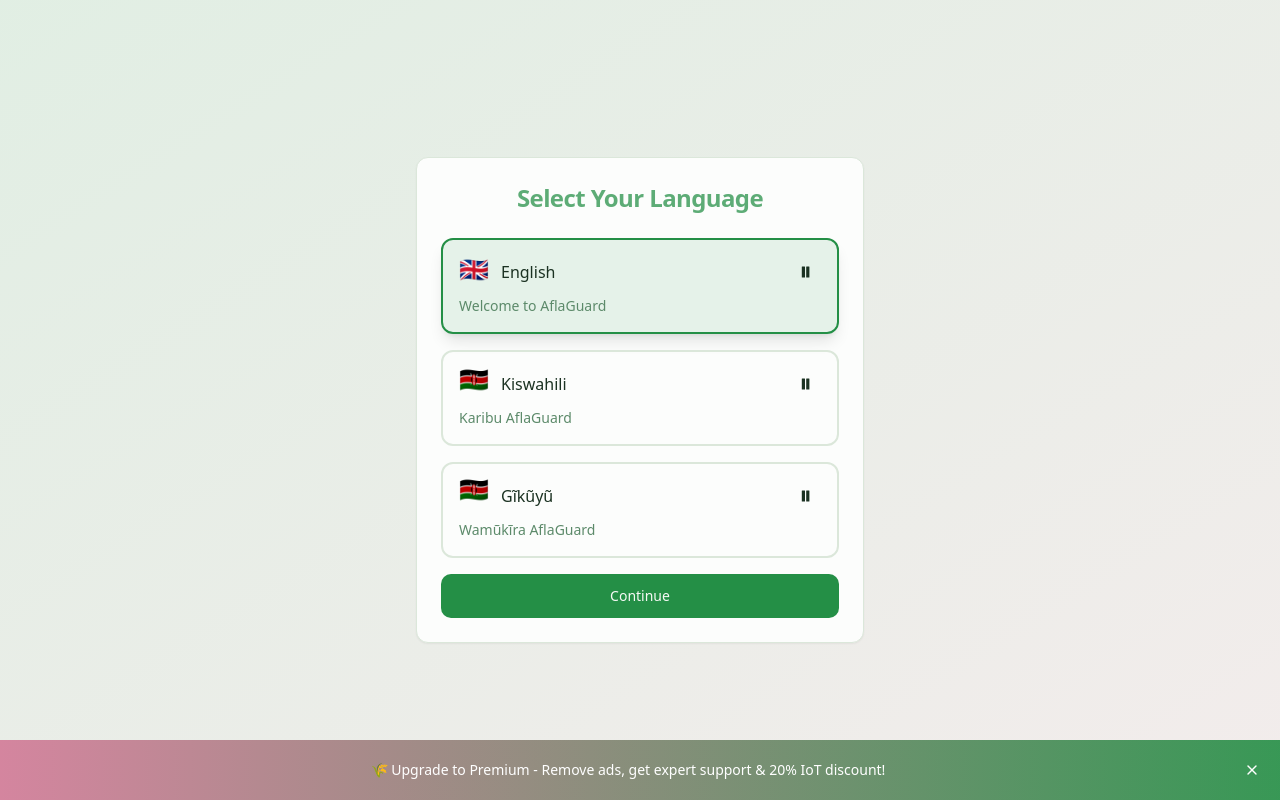
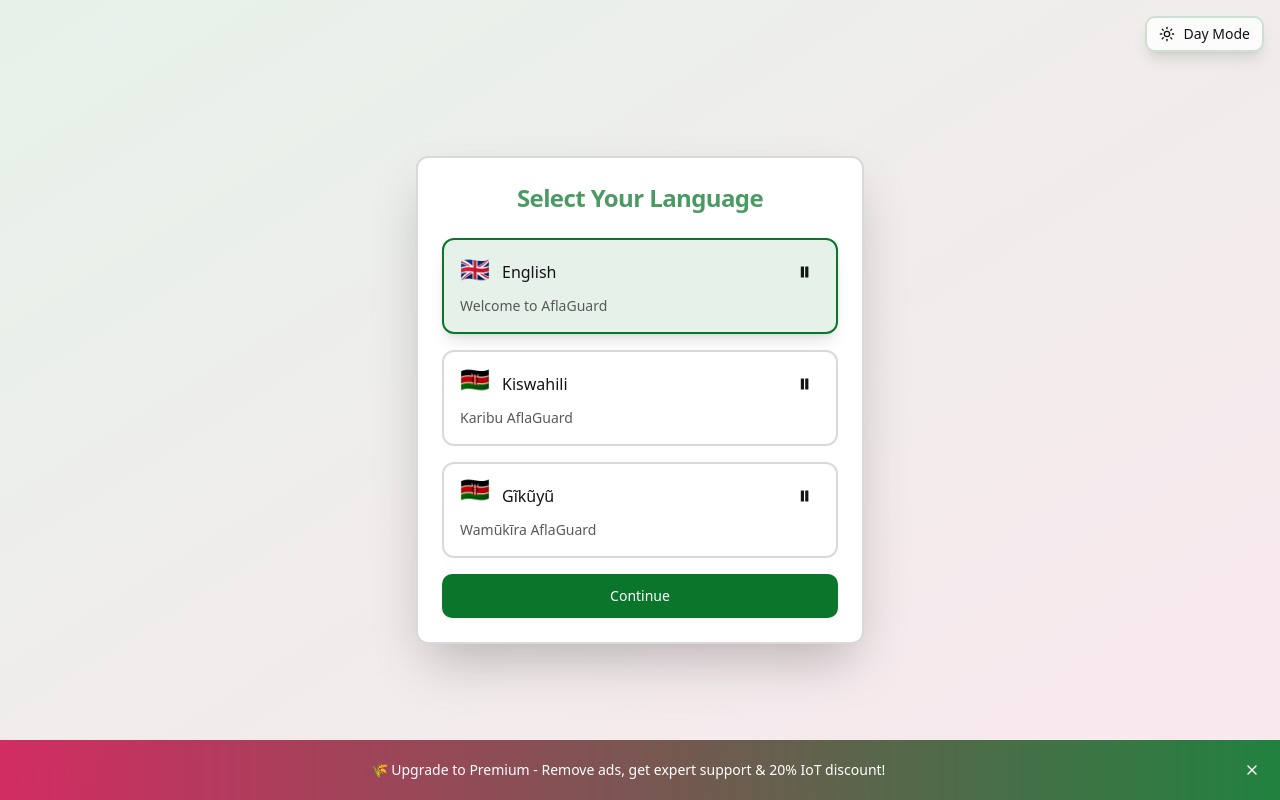
Before and after one commit to aryan331277/afla-guardian-connect, a React (Vite) app: page /language in a window 1280 px wide. Built offline with nearby package versions, Linux system fonts and the light colour scheme.

Commit message:
Add theme toggle functionality
Implement a theme toggle for day, night, and colorblind modes. Ensure visibility in sunlight by optimizing UI elements for each theme.

```diff
--- /dev/null
+++ b/src/components/ThemeToggle.tsx
@@ -0,0 +1,70 @@
+import { Sun, Moon, Eye } from 'lucide-react';
+import { Button } from '@/components/ui/button';
+import { useTheme } from '@/hooks/useTheme';
+import { ttsService } from '@/lib/tts';
+import { t } from '@/lib/i18n';
+
+export function ThemeToggle() {
+  const { theme, toggleTheme } = useTheme();
+
+  const getThemeIcon = () => {
+    switch (theme) {
+      case 'light':
+        return <Sun className="h-5 w-5" />;
+      case 'dark':
+        return <Moon className="h-5 w-5" />;
+      case 'colorblind':
+        return <Eye className="h-5 w-5" />;
+      default:
+        return <Sun className="h-5 w-5" />;
+    }
+  };
+
+  const getThemeLabel = () => {
+    switch (theme) {
+      case 'light':
+        return t('theme.day', 'Day Mode');
+      case 'dark':
+        return t('theme.night', 'Night Mode');
+      case 'colorblind':
+        return t('theme.colorblind', 'High Contrast');
+      default:
+        return t('theme.day', 'Day Mode');
+    }
+  };
+
+  const handleToggle = async () => {
+    const nextTheme = theme === 'light' ? 'dark' : theme === 'dark' ? 'colorblind' : 'light';
+    const nextLabel = nextTheme === 'light' ? 'Day Mode' : nextTheme === 'dark' ? 'Night Mode' : 'High Contrast';
+
+    toggleTheme();
+
+    // Provide audio feedback for accessibility
+    try {
+      const currentLanguage = localStorage.getItem('aflaguard-language') as 'en' | 'sw' | 'ki' || 'en';
+      await ttsService.speak(`${t('theme.switched', 'Switched to')} ${nextLabel}`, currentLanguage);
+    } catch (error) {
+      console.error('TTS failed:', error);
+    }
+  };
+
+  return (
+    <Button
+      variant="outline"
+      size="sm"
+      onClick={handleToggle}
+      className="flex items-center gap-2 hover-scale hover-glow transition-all duration-300
+                 border-2 border-primary/20 hover:border-primary/50
+                 bg-background/80 backdrop-blur-sm
+                 shadow-lg hover:shadow-xl"
+      aria-label={`Current theme: ${getThemeLabel()}. Click to switch.`}
+    >
+      <span className="animate-scale-up">
+        {getThemeIcon()}
+      </span>
+      <span className="hidden sm:inline font-medium">
+        {getThemeLabel()}
+      </span>
+    </Button>
+  );
+}
--- a/src/index.css
+++ b/src/index.css
@@ -6,40 +6,40 @@
 
 @layer base {
   :root {
-    /* Core AflaGuard brand colors */
-    --background: 118 25% 97%;
-    --foreground: 139 30% 15%;
+    /* Day mode - High contrast for sunlight visibility */
+    --background: 0 0% 100%;
+    --foreground: 0 0% 8%;
 
-    /* Agricultural green primary palette */
-    --primary: 139 60% 35%;
-    --primary-foreground: 118 25% 97%;
-    --primary-light: 139 50% 55%;
-    --primary-dark: 139 70% 25%;
+    /* Agricultural green primary palette - Enhanced contrast */
+    --primary: 139 85% 25%;
+    --primary-foreground: 0 0% 100%;
+    --primary-light: 139 70% 35%;
+    --primary-dark: 139 95% 15%;
 
-    /* Secondary earth tones */
-    --secondary: 25 30% 85%;
-    --secondary-foreground: 139 30% 15%;
+    /* Secondary earth tones - High contrast */
+    --secondary: 25 50% 88%;
+    --secondary-foreground: 0 0% 8%;
 
-    /* Accent colors - warm feminine touch */
-    --accent: 340 50% 65%;
-    --accent-foreground: 118 25% 97%;
+    /* Accent colors - Bold visibility */
+    --accent: 340 80% 45%;
+    --accent-foreground: 0 0% 100%;
 
-    /* UI elements */
-    --card: 118 25% 99%;
-    --card-foreground: 139 30% 15%;
+    /* UI elements - Maximum contrast */
+    --card: 0 0% 100%;
+    --card-foreground: 0 0% 8%;
 
-    --popover: 118 25% 99%;
-    --popover-foreground: 139 30% 15%;
+    --popover: 0 0% 100%;
+    --popover-foreground: 0 0% 8%;
 
-    --muted: 118 15% 92%;
-    --muted-foreground: 139 20% 45%;
+    --muted: 0 0% 95%;
+    --muted-foreground: 0 0% 35%;
 
-    --destructive: 0 65% 55%;
-    --destructive-foreground: 118 25% 97%;
+    --destructive: 0 85% 45%;
+    --destructive-foreground: 0 0% 100%;
 
-    --border: 118 20% 88%;
-    --input: 118 20% 88%;
-    --ring: 139 60% 35%;
+    --border: 0 0% 85%;
+    --input: 0 0% 95%;
+    --ring: 139 85% 25%;
 
     /* Gamification colors */
     --success: 139 60% 45%;
@@ -76,35 +76,36 @@
   }
 
   .dark {
-    --background: 139 15% 8%;
-    --foreground: 118 25% 95%;
+    /* Night mode - Reduced eye strain */
+    --background: 0 0% 3%;
+    --foreground: 0 0% 95%;
 
-    --primary: 139 50% 55%;
-    --primary-foreground: 139 15% 8%;
-    --primary-light: 139 40% 65%;
-    --primary-dark: 139 60% 45%;
+    --primary: 139 70% 65%;
+    --primary-foreground: 0 0% 3%;
+    --primary-light: 139 60% 75%;
+    --primary-dark: 139 80% 55%;
 
-    --secondary: 25 15% 20%;
-    --secondary-foreground: 118 25% 95%;
+    --secondary: 25 25% 12%;
+    --secondary-foreground: 0 0% 95%;
 
-    --accent: 340 40% 55%;
-    --accent-foreground: 139 15% 8%;
+    --accent: 340 60% 65%;
+    --accent-foreground: 0 0% 3%;
 
-    --card: 139 15% 12%;
-    --card-foreground: 118 25% 95%;
+    --card: 0 0% 6%;
+    --card-foreground: 0 0% 95%;
 
-    --popover: 139 15% 12%;
-    --popover-foreground: 118 25% 95%;
+    --popover: 0 0% 6%;
+    --popover-foreground: 0 0% 95%;
 
-    --muted: 139 10% 18%;
-    --muted-foreground: 118 15% 65%;
+    --muted: 0 0% 12%;
+    --muted-foreground: 0 0% 65%;
 
-    --destructive: 0 55% 50%;
-    --destructive-foreground: 118 25% 95%;
+    --destructive: 0 75% 65%;
+    --destructive-foreground: 0 0% 3%;
 
-    --border: 139 10% 22%;
-    --input: 139 10% 22%;
-    --ring: 139 50% 55%;
+    --border: 0 0% 15%;
+    --input: 0 0% 12%;
+    --ring: 139 70% 65%;
 
     --success: 139 50% 50%;
     --warning: 45 75% 60%;
@@ -121,14 +122,50 @@
   }
 
   .colorblind {
-    --primary: 200 70% 45%;
-    --primary-foreground: 200 15% 95%;
-    --accent: 45 85% 55%;
-    --accent-foreground: 45 15% 15%;
-    --destructive: 280 50% 55%;
-    --success: 280 30% 35%;
-    --warning: 45 85% 55%;
-    --info: 200 70% 55%;
+    /* High contrast color-blind friendly mode */
+    --background: 0 0% 100%;
+    --foreground: 0 0% 0%;
+
+    --primary: 200 100% 25%;
+    --primary-foreground: 0 0% 100%;
+    --primary-light: 200 80% 35%;
+    --primary-dark: 200 100% 15%;
+
+    --secondary: 45 100% 85%;
+    --secondary-foreground: 0 0% 0%;
+
+    --accent: 45 100% 35%;
+    --accent-foreground: 0 0% 100%;
+
+    --card: 0 0% 100%;
+    --card-foreground: 0 0% 0%;
+
+    --popover: 0 0% 100%;
+    --popover-foreground: 0 0% 0%;
+
+    --muted: 0 0% 90%;
+    --muted-foreground: 0 0% 25%;
+
+    --destructive: 280 100% 35%;
+    --destructive-foreground: 0 0% 100%;
+
+    --border: 0 0% 75%;
+    --input: 0 0% 90%;
+    --ring: 200 100% 25%;
+
+    --success: 280 60% 25%;
+    --warning: 45 100% 35%;
+    --info: 200 100% 35%;
+
+    /* Enhanced contrast for UI elements */
+    --sidebar-background: 0 0% 98%;
+    --sidebar-foreground: 0 0% 5%;
+    --sidebar-primary: 200 100% 25%;
+    --sidebar-primary-foreground: 0 0% 100%;
+    --sidebar-accent: 0 0% 90%;
+    --sidebar-accent-foreground: 0 0% 5%;
+    --sidebar-border: 0 0% 75%;
+    --sidebar-ring: 200 100% 25%;
   }
 }
 
--- a/src/pages/LanguageSelection.tsx
+++ b/src/pages/LanguageSelection.tsx
@@ -5,6 +5,7 @@ import { Card, CardContent, CardHeader, CardTitle } from '@/components/ui/card';
 import { Language } from '@/lib/database';
 import { I18nService, t } from '@/lib/i18n';
 import { ttsService } from '@/lib/tts';
+import { ThemeToggle } from '@/components/ThemeToggle';
 
 const LanguageSelection = () => {
   const navigate = useNavigate();
@@ -50,10 +51,15 @@ const LanguageSelection = () => {
   };
 
   return (
-    <div className="min-h-screen bg-gradient-to-br from-primary/10 to-accent/10 flex items-center justify-center p-4 animate-fade-in">
-      <Card className="w-full max-w-md animate-bounce-in hover-scale hover-glow">
+    <div className="min-h-screen bg-gradient-to-br from-primary/10 to-accent/10 flex flex-col items-center justify-center p-4 animate-fade-in">
+      {/* Theme toggle positioned for outdoor visibility */}
+      <div className="absolute top-4 right-4 z-10">
+        <ThemeToggle />
+      </div>
+
+      <Card className="w-full max-w-md animate-bounce-in hover-scale hover-glow shadow-2xl border-2">
         <CardHeader className="text-center animate-slide-in">
-          <CardTitle className="text-2xl text-primary animate-pulse">
+          <CardTitle className="text-2xl text-primary animate-pulse font-bold">
             {t('language.select', 'Select Your Language')}
           </CardTitle>
         </CardHeader>
```
